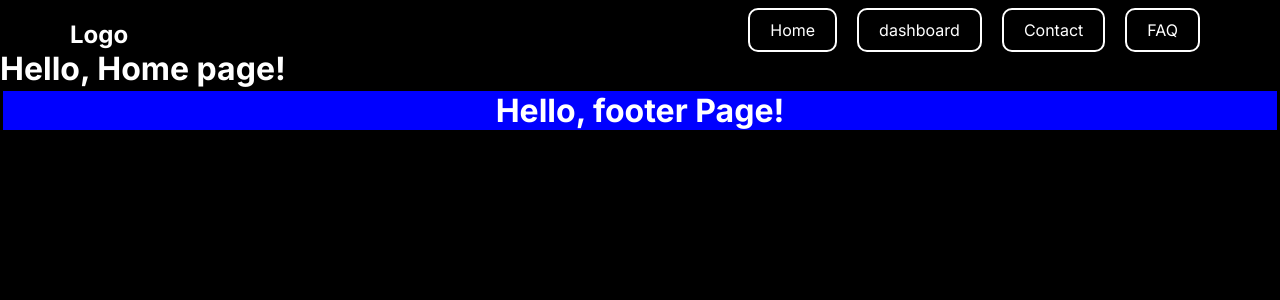
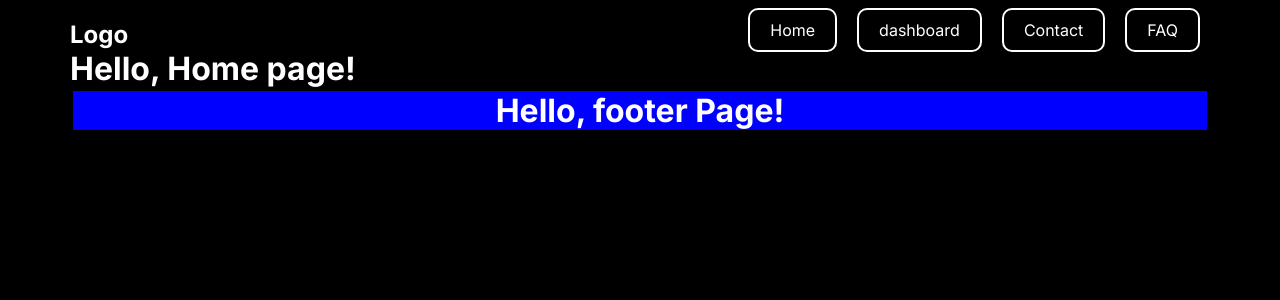
Before and after one commit to aabdulbost3/demo-next.js-education, a Next.js app in the folder apps/: page / in a window 1280 px wide. Shown: the top 300 px of the page. Built offline with nearby package versions, Linux system fonts and the light colour scheme.

Commit message:
edit code and img paste for link

```diff
--- a/apps/app/layout.js
+++ b/apps/app/layout.js
@@ -1,4 +1,5 @@
-import style from './globals.css'
+import './globals.css'
+import style from "./page.module.css"
 import { Inter } from 'next/font/google'
 import Nav from './nav/page'
 import FooterComponents from './FooterComponents/page'
--- a/apps/app/nav/Nav.module.css
+++ b/apps/app/nav/Nav.module.css
@@ -1,8 +1,3 @@
-.container {
-    width: 1140px;
-    max-width: 100%;
-    margin: 0 auto;
-}
 .navbar {
     padding-top: 20px;
 }
--- a/apps/app/page.module.css
+++ b/apps/app/page.module.css
@@ -0,0 +1,5 @@
+.container{
+    width: 1140px;
+    max-width: 100%;
+    margin: 0 auto;
+}
```
Also changed, not shown: apps/app/dashboard/page.js (+9 -1 lines).
